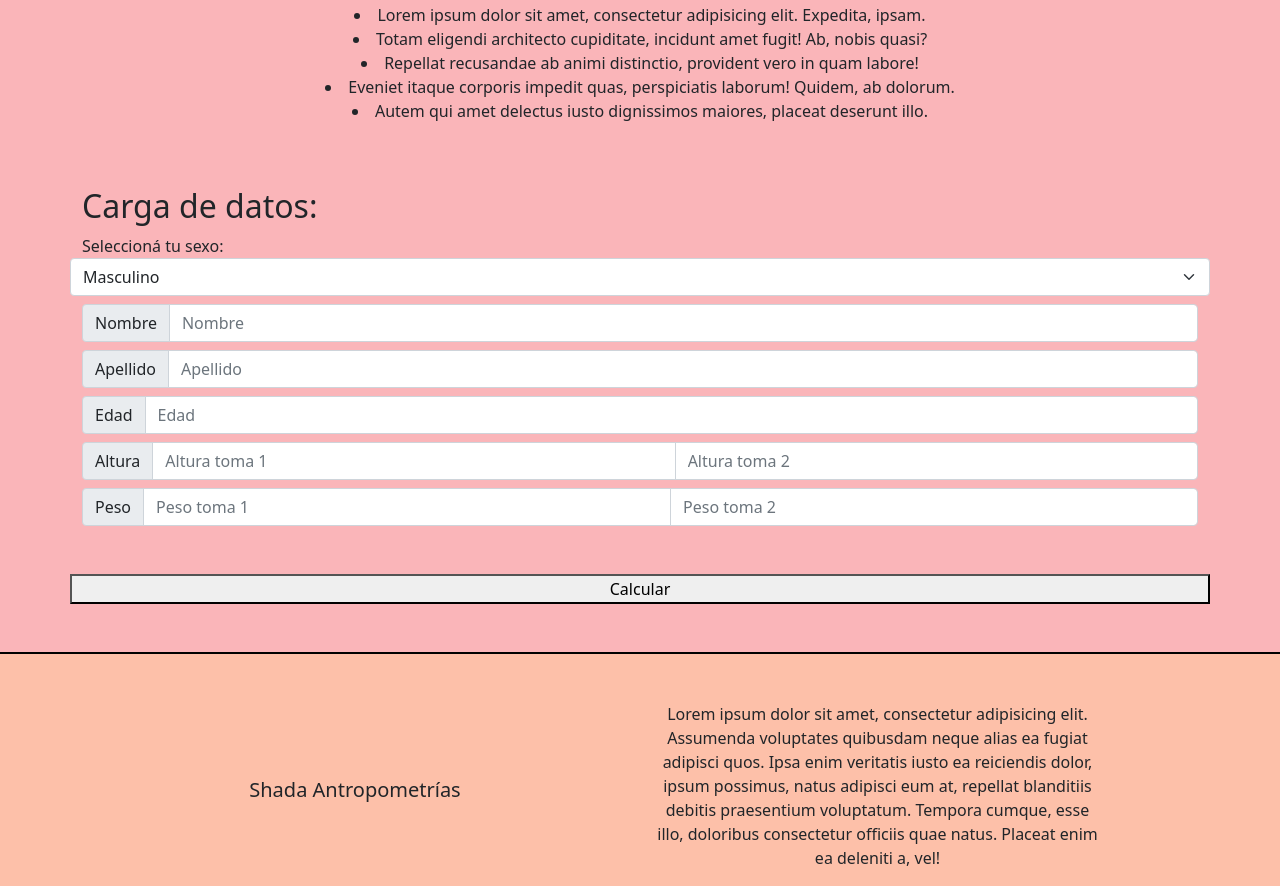
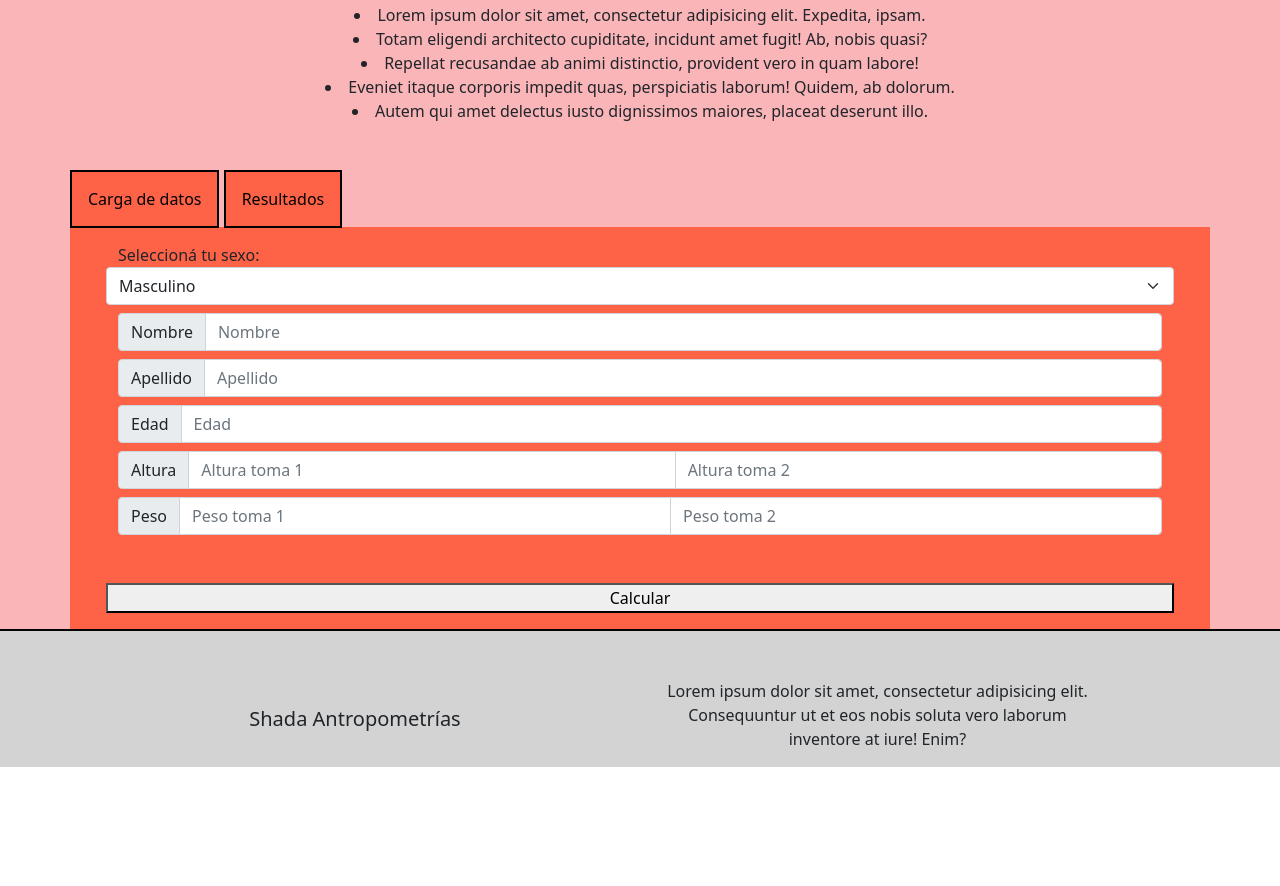
Before and after one commit to Olmenies/anthropometryCalculator, a plain HTML site: page index.html in a window 1280 px wide. Shown: the part 800-1686 px from the top of the page. After the commit the page ends 1567 px from the top, so only its background shows below. Drawn offline with nearby package versions, Linux system fonts and the light colour scheme.

Commit message:
Updated some styles

```diff
--- a/index.html
+++ b/index.html
@@ -5,6 +5,7 @@
   <meta name="viewport" content="width=device-width, initial-scale=1.0">
   <meta http-equiv="X-UA-Compatible" content="ie=edge">
   <link href="https://cdn.jsdelivr.net/npm/bootstrap@5.1.3/dist/css/bootstrap.min.css" rel="stylesheet" integrity="sha384-1BmE4kWBq78iYhFldvKuhfTAU6auU8tT94WrHftjDbrCEXSU1oBoqyl2QvZ6jIW3" crossorigin="anonymous">
+
   <link rel="stylesheet" href="css/main.css">
   <title>Shada Antropometrías - Inicio</title>
 </head>
@@ -32,29 +33,37 @@
       </div> <!-- end of container -->
     </nav> <!-- end of nav -->
   </header> <!-- end of header -->
+
   <main>
     <div class="container">
-      <div class="row mt-5 text-center">
+      <div class="row text-center">
         <h1>Shada Antropometrías</h1>
       </div> <!-- end of row -->
-      <div class="row  text-center">
+
+      <div class="row mt-5 text-center">
         <h2>Bienvenidos a Shada Antropometrías</h2>
       </div> <!-- end of row -->
-      <div class="row mb-5  text-center">
+
+      <div class="row mb-5 text-center">
         <p>Lorem ipsum dolor sit amet, consectetur adipisicing elit. Sed, voluptatum, laborum. Deleniti a eius autem cupiditate doloremque doloribus vel quibusdam quia similique ad, illum iste. Necessitatibus, aliquam consequuntur dolor sapiente voluptates fugiat qui ipsam sunt molestias magni quidem fugit cumque consectetur consequatur quasi iste? Placeat ab officiis impedit deleniti ad.</p>
       </div> <!-- end of row -->
+
       <div class="row">
-          <img src="images/anatomicPosition.jpeg" alt="">
-      </div>
+        <img src="images/anatomicPosition.jpeg" alt="">
+      </div> <!-- end of row -->
+
       <div class="row mt-5 text-center">
         <h2>¿Qué es una antropometría?</h2>
       </div> <!-- end of row -->
+
       <div class="row text-center">
-          <p>Lorem ipsum dolor sit amet, consectetur adipisicing elit. Cum pariatur quaerat totam dignissimos eligendi nihil odio molestias quis, sunt ab voluptas error nobis ea provident minus, sequi praesentium! Maiores ipsa earum esse quas, voluptatum, aliquam laboriosam aut, id et iure praesentium tenetur quo eaque, eveniet similique quae rerum atque officia.</p>
+        <p>Lorem ipsum dolor sit amet, consectetur adipisicing elit. Cum pariatur quaerat totam dignissimos eligendi nihil odio molestias quis, sunt ab voluptas error nobis ea provident minus, sequi praesentium! Maiores ipsa earum esse quas, voluptatum, aliquam laboriosam aut, id et iure praesentium tenetur quo eaque, eveniet similique quae rerum atque officia.</p>
       </div> <!-- end of row -->
+
       <div class="row mt-5 text-center">
         <h2>¿Cómo se hacen las antropometrías?</h2>
-      </div>
+      </div> <!-- end of row -->
+
       <div class="row">
         <ul class="howToAnthro">
           <li>Lorem ipsum dolor sit amet, consectetur adipisicing elit. Expedita, ipsam.</li>
@@ -62,13 +71,21 @@
           <li>Repellat recusandae ab animi distinctio, provident vero in quam labore!</li>
           <li>Eveniet itaque corporis impedit quas, perspiciatis laborum! Quidem, ab dolorum.</li>
           <li>Autem qui amet delectus iusto dignissimos maiores, placeat deserunt illo.</li>
+        </ul> <!-- end of ul -->
+      </div> <!-- end of row -->
+    </div> <!-- end of container -->
+
+    <div class="container container__tab">
+      <div class="row mt-5 form__tab__header">
+        <ul class="tabs">
+          <a href="#"><li class="form__tab__button">Carga de datos</li></a>
+          <a href="#"><li class="form__tab__button">Resultados</li></a>
         </ul>
-      </div>
+      </div> <!-- end of row -->
     </div> <!-- end of container -->
+
+
     <div class="container form">
-      <div class="row mt-5">
-        <h2>Carga de datos:</h2>
-      </div>
       <div class="row">
         <span>Seleccioná tu sexo:</span>
         <select class="form-select" aria-label="sex">
@@ -76,24 +93,28 @@
           <option value="F">Femenino</option>
         </select> <!-- end of select -->
       </div> <!-- end of row -->
+
       <div class="row mt-2">
         <div class="input-group">
           <span class="input-group-text">Nombre</span>
           <input id="inputName" type="text" class="form-control" placeholder="Nombre" aria-label="name" aria-describedby="basic-addon1" required>
         </div> <!-- end of input-group -->
       </div> <!-- end of row -->
+
       <div class="row mt-2">
         <div class="input-group">
           <span class="input-group-text">Apellido</span>
           <input id="inputSurname" type="text" class="form-control" placeholder="Apellido" aria-label="name" aria-describedby="basic-addon1" required>
         </div> <!-- end of input-group -->
       </div> <!-- end of row -->
+
       <div class="row mt-2">
         <div class="input-group">
           <span class="input-group-text">Edad</span>
           <input id="inputAge" type="number" class="form-control" placeholder="Edad" aria-label="age" aria-describedby="basic-addon1" min="1" max="300" required>
         </div> <!-- end of input-group -->
       </div> <!-- end of row -->
+
       <div class="row mt-2">
         <div class="input-group">
           <span class="input-group-text">Altura</span>
@@ -101,6 +122,7 @@
           <input type="number" placeholder="Altura toma 2" aria-label="height1" class="form-control inputHeight" min="1" max="300" required>
         </div> <!-- end of input-group -->
       </div> <!-- end of row -->
+
       <div class="row mt-2">
         <div class="input-group">
           <span class="input-group-text">Peso</span>
@@ -113,10 +135,11 @@
       </div>
     </div> <!-- end of container -->
 
-    <div class="container mt-5" id="fatherResults">
+    <div class="container mt-5 dontDisplay" id="fatherResults">
       <!-- <div class="row mb-5"><span>IMC:</span><span id="imcResult"></span></div> -->
     </div> <!-- end of container -->
   </main> <!-- end of main -->
+
   <footer>
     <div class="container text-center">
       <div class="row mt-5">
@@ -124,12 +147,13 @@
           <h5>Shada Antropometrías</h5>
         </div>
         <div class="col-md-5">
-          <p>Lorem ipsum dolor sit amet, consectetur adipisicing elit. Assumenda voluptates quibusdam neque alias ea fugiat adipisci quos. Ipsa enim veritatis iusto ea reiciendis dolor, ipsum possimus, natus adipisci eum at, repellat blanditiis debitis praesentium voluptatum. Tempora cumque, esse illo, doloribus consectetur officiis quae natus. Placeat enim ea deleniti a, vel!</p>
-        </div>
-      </div>
-    </div>
-  </footer> <!-- fin del footer -->
+          <p>Lorem ipsum dolor sit amet, consectetur adipisicing elit. Consequuntur ut et eos nobis soluta vero laborum inventore at iure! Enim?</p>
+        </div> <!-- end of column -->
+      </div> <!-- end of row -->
+    </div> <!-- end of container -->
+  </footer> <!-- end of footer -->
   <script src="https://cdn.jsdelivr.net/npm/bootstrap@5.1.3/dist/js/bootstrap.bundle.min.js" integrity="sha384-ka7Sk0Gln4gmtz2MlQnikT1wXgYsOg+OMhuP+IlRH9sENBO0LRn5q+8nbTov4+1p" crossorigin="anonymous"></script>
+  <script src="https://unpkg.com/sweetalert/dist/sweetalert.min.js"></script>
   <script src="js/main.js"></script>
-</body>
-</html>
+</body> <!-- end of body -->
+</html> <!-- end of html -->
--- a/js/main.js
+++ b/js/main.js
@@ -210,6 +210,7 @@ function verifyInput()
   }//end of if
 }//end of verifyInput function
 
+//function verifyInputClass to verify the inputs caught by getElementsByClassName()
 function verifyInputClass(_className)
 {
   let collection = document.getElementsByClassName(_className);
@@ -252,5 +253,5 @@ class Person
 
 console.log("Bienvenido a la calculadora de antropometrías");
 const arrayPeople = [];
-let element = document.getElementById("buttonCalculate");
-element.addEventListener("click", verifyInput);
+let myButton = document.getElementById("buttonCalculate");
+myButton.addEventListener("click", verifyInput);
--- a/scss/main.scss
+++ b/scss/main.scss
@@ -1,36 +1,93 @@
-body{
+main
+{
   background-color: #FAB5B9;
 }
 
-h1{
+h1
+{
   display: none;
 }
 
-img{
+img
+{
   padding: 10px;
   max-height: 30vh;
   max-width: 30vh;
   object-fit: contain;
 }
 
-.row{
+.container__tab
+{
+  padding-left: 0;
+}
+
+.form__tab__header
+{
+  margin: 0;
+  padding: 0;
+}
+
+.tabs
+{
+  list-style: none;
+  margin-left: 0;
+  padding-left: 0;
+}
+
+.tabs a
+{
+  color: black;
+  text-decoration: none;
+}
+
+.form__tab__button
+{
+  display: inline;
+  border: solid 2px black;
+  padding: 1rem;
+  margin: 0;
+  background-color: tomato;
+}
+
+.form__tab__button:hover
+{
+  background-color: tomato;
+  filter: brightness(90%);
+}
+
+.row
+{
   align-items: center;
 }
 
-.howToAnthro{
+.howToAnthro
+{
   text-align: center;
   list-style: inside;
 }
 
-footer{
+.form
+{
+  background: tomato;
+  padding: 1rem 3rem;
+}
+
+.dontDisplay
+{
+  display: None;
+}
+
+footer
+{
   justify-content: space-around;
   border-top: solid 2px black;
-  background-color: #FDC0A9;
+  background-color: lightgrey;
 }
 
-//Code take from https://www.w3schools.com/howto/howto_css_hide_arrow_number.asp to prevent arrows from appearing
+//Code taken from https://www.w3schools.com/howto/howto_css_hide_arrow_number.asp to prevent arrows from appearing
 input::-webkit-outer-spin-button,
-input::-webkit-inner-spin-button {
+input::-webkit-inner-spin-button
+{
   -webkit-appearance: none;
   margin: 0;
 }
```
Also changed, not shown: css/main.css.
